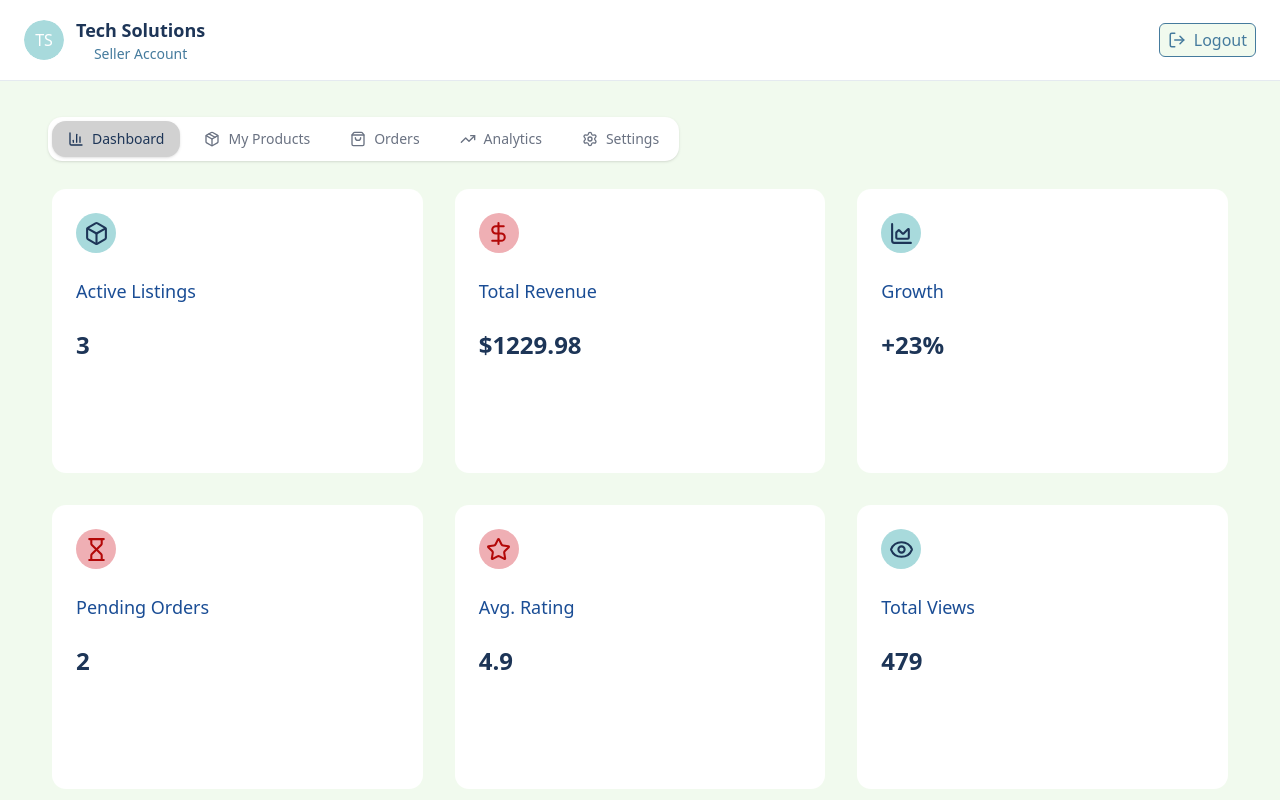
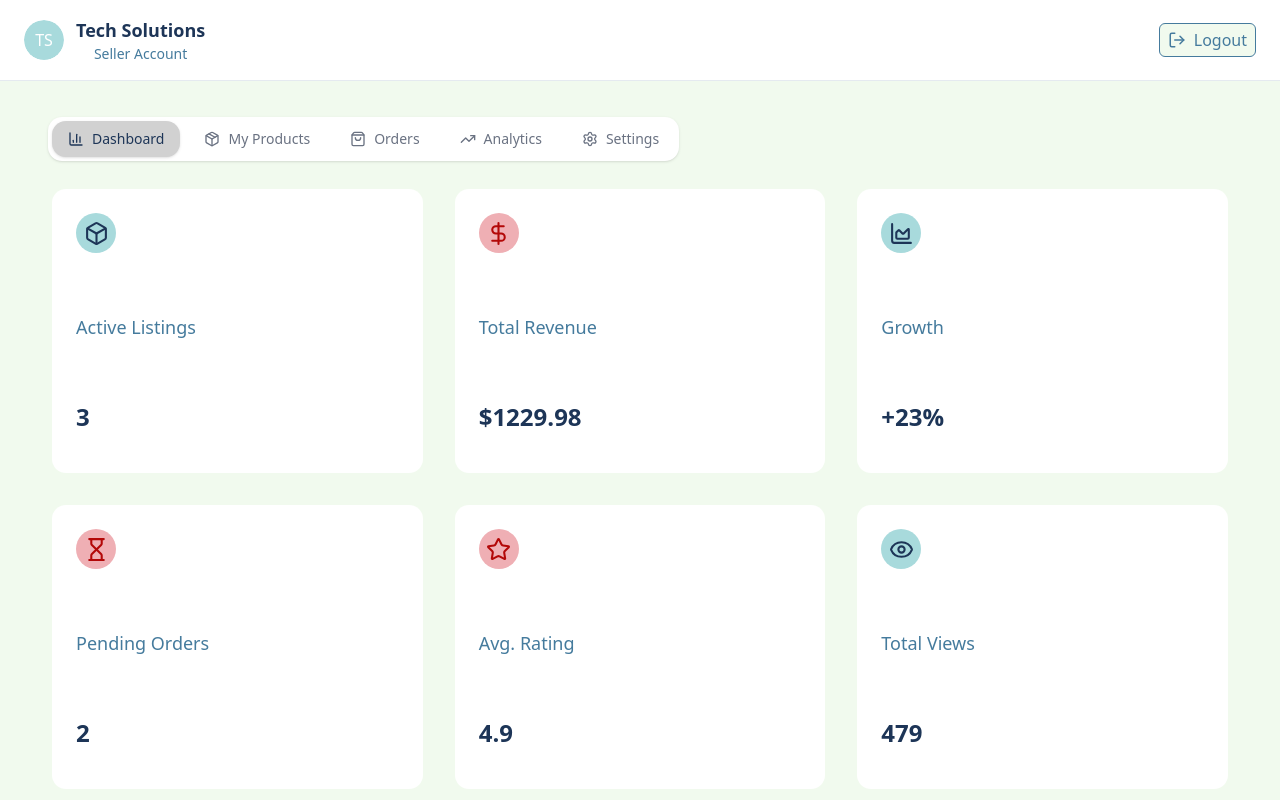
Before and after one commit to Lua-Code/Web-Development-Project, a React (Vite) app in the folder seller-app/: page / in a window 1280 px wide. Shown: the top 800 px of the page. Built offline with nearby package versions, Linux system fonts and the light colour scheme.

Commit message:
Refactor dashboard stats cards to use StatsCard component
Replaces inline stats card markup in DashboardPage with the reusable StatsCard component. StatsCard is updated to accept title, value, Icon, IconColor, and CircleColor props for improved flexibility and consistency.

```diff
--- a/seller-app/src/Components/Dashboard/StatsCard.jsx
+++ b/seller-app/src/Components/Dashboard/StatsCard.jsx
@@ -1,9 +1,19 @@
-function StatsCard({ line, value, red }) {
+function StatsCard({ title, value, Icon, IconColor, CircleColor }) {
     return (
-        <div className="flex justify-between py-2 text-sm border-b last:border-none">
-            <span className="text-gray-500">{line}</span>
-            <span className={red ? "text-[#E63946]" : "text-[#1D3557]"}>{value}</span>
+        <div className="bg-white rounded-xl p-6 flex flex-col items-start gap-15">
+
+            <div
+                className="w-10 h-10 rounded-full flex items-center justify-center"
+                style={{ backgroundColor: CircleColor }}
+            >
+                <Icon size={25} style={{ color: IconColor }} />
+            </div>
+
+            <p className="text-lg text-[#457b9d]">{title}</p>
+
+            <p className="text-2xl font-semibold text-[#1D3557]">{value}</p>
         </div>
     );
 }
-export default StatsCard
+
+export default StatsCard;
--- a/seller-app/src/Pages/DashboardPage.jsx
+++ b/seller-app/src/Pages/DashboardPage.jsx
@@ -1,6 +1,7 @@
 import { useState } from "react";
 import RecentOrderItem from "../Components/Dashboard/RecentOrderItem";
 import TopSellingProductItem from "../Components/Dashboard/TopSellingProductItem";
+import StatsCard from "../Components/Dashboard/StatsCard";
 import { Box, DollarSignIcon, ChartArea, Star, Eye, Hourglass } from "lucide-react";
 
 
@@ -18,31 +19,13 @@ function DashboardPage() {
         <>
             {/* CARDS */}
             <div className="grid grid-cols-1 md:grid-cols-3 gap-8 h-150 w-full">
-                {cards.map((c) => {
-                    const Icon = c.icon;
+                {cards.map((c, index) => {
                     const isRedCard = ["Total Revenue", "Avg. Rating", "Pending Orders"].includes(c.title);
                     const circleColor = isRedCard ? "#efafb4ff" : "#A8DADC"; // circle background
                     const iconColor = isRedCard ? "#b30808ff" : "#1D3557"; // icon color
 
                     return (
-                        <div
-                            key={c.title}
-                            className="bg-white rounded-xl p-6 flex flex-col items-start gap-6  "
-                        >
-                            {/* ICON CIRCLE */}
-                            <div
-                                className="w-10 h-10 rounded-full flex items-center justify-center"
-                                style={{ backgroundColor: circleColor }}
-                            >
-                                <Icon size={25} style={{ color: iconColor }} />
-                            </div>
-
-                            {/* TITLE */}
-                            <p className="text-lg" style={{ color: "#1a4d95ff" }}>{c.title}</p>
-
-                            {/* VALUE */}
-                            <p className="text-2xl font-semibold text-[#1D3557]">{c.value}</p>
-                        </div>
+                        <StatsCard key={index} Icon={c.icon} title={c.title} value={c.value} IconColor={iconColor} CircleColor={circleColor} />
                     );
                 })}
 
```
